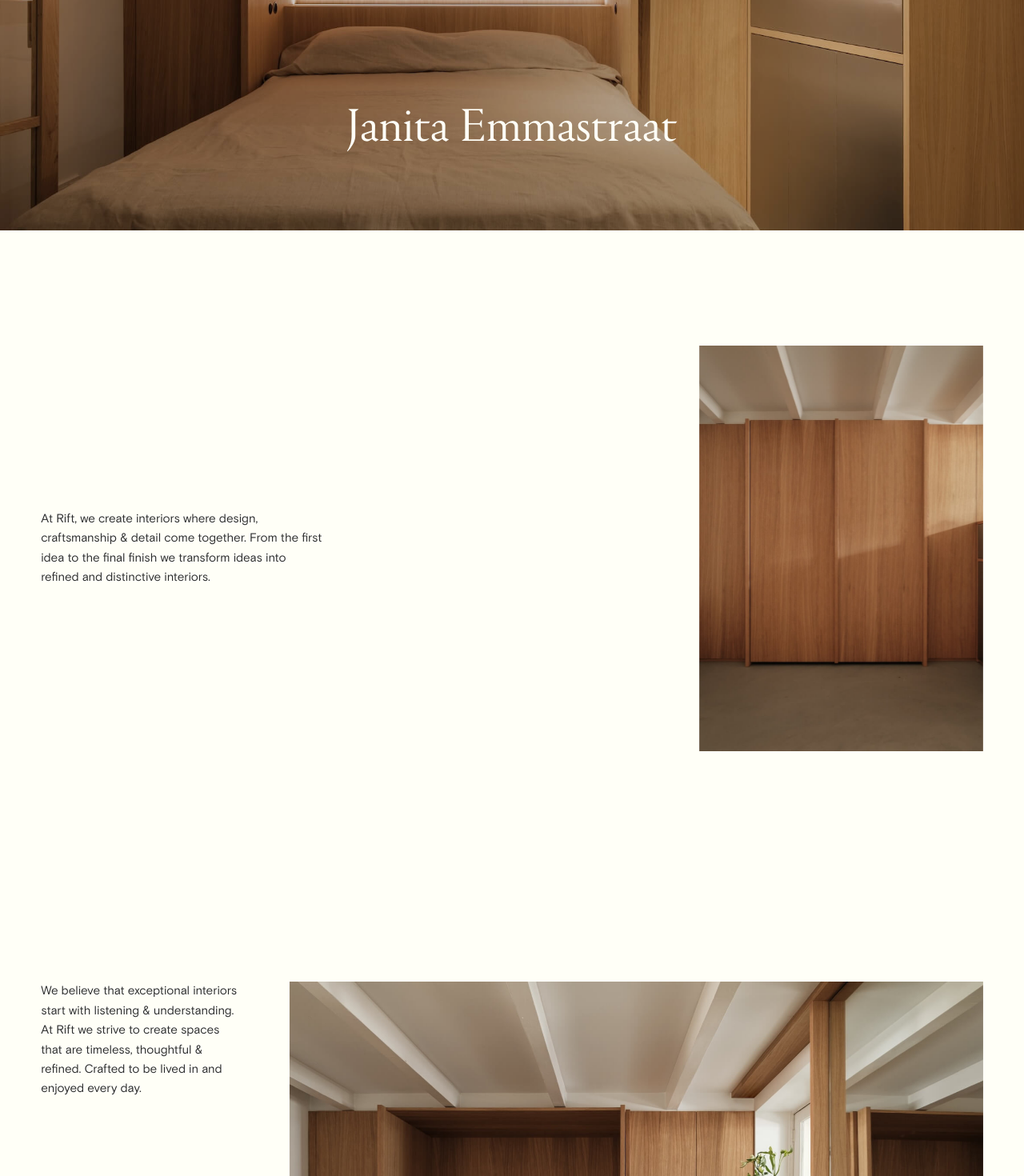
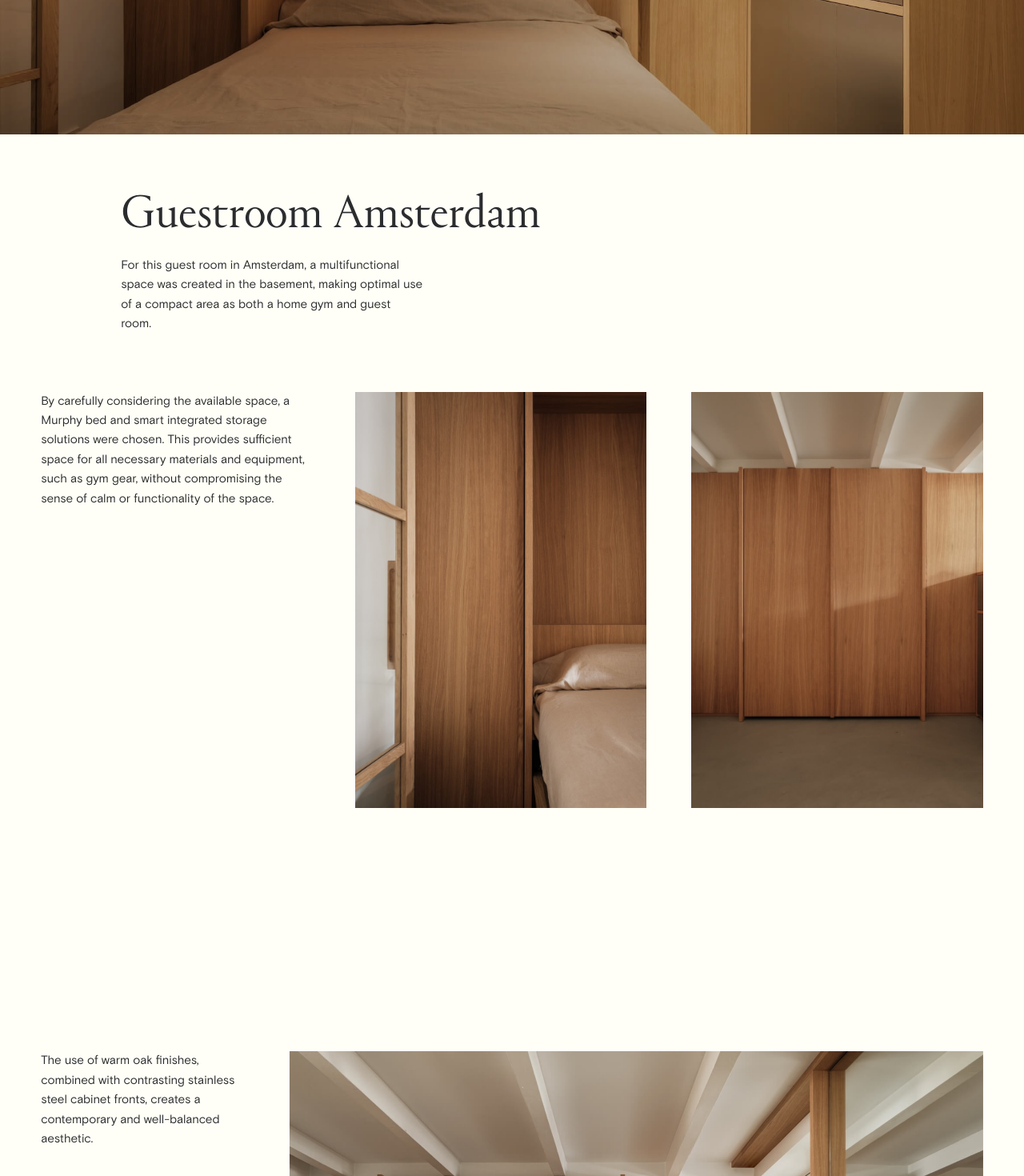
Before and after one commit to Leonvdk/Rift, a Next.js app in the folder apps/web/: page /projects/1 in a window 1280 px wide. Shown: the part 480-1950 px from the top of the page at 80% size. Built offline with nearby package versions, Linux system fonts and the light colour scheme; a web font is replaced by a local one.

Commit message:
pre presentation

```diff
--- a/apps/web/app/contact/page.tsx
+++ b/apps/web/app/contact/page.tsx
@@ -1,11 +1,16 @@
 "use client"
 
 import Image from "next/image"
+import { useState } from "react"
 import { FadeIn } from "@/components/fade-in"
 
 import contactImg from "@/public/images/rift-x-janita/Tom Bremer_Rift x Janita_Emmastraat_HR-6.jpg"
 
+type FormStatus = "idle" | "success" | "error"
+
 export default function ContactPage() {
+  const [status, setStatus] = useState<FormStatus>("idle")
+
   return (
     <section className="py-16 md:py-24 lg:py-28">
       <div className="rift-container">
@@ -55,6 +60,7 @@ export default function ContactPage() {
                   />
                 </div>
 
+                {status !== "success" && (
                   <button
                     type="submit"
                     className="group -mt-4 inline-flex cursor-pointer items-center gap-2 self-start text-[clamp(0.938rem,1.1vw,1.125rem)] font-medium leading-relaxed transition-opacity duration-300 hover:opacity-60"
@@ -67,8 +73,47 @@ export default function ContactPage() {
                       &rarr;
                     </span>
                   </button>
+                )}
+
+                <div
+                  aria-live="polite"
+                  className={`-mt-4 text-[clamp(0.938rem,1.1vw,1.125rem)] leading-relaxed transition-opacity duration-500 ${
+                    status === "idle" ? "h-0 opacity-0" : "opacity-100"
+                  } ${status === "error" ? "text-[#a64040]" : ""}`}
+                >
+                  {status === "success" &&
+                    "Thank you — your message has been sent."}
+                  {status === "error" &&
+                    "Something went wrong. Please try again or email us directly."}
+                </div>
               </form>
             </FadeIn>
+
+            {/* TEMPORARY — state testing */}
+            <div className="mt-10 flex gap-4 border-t border-aubergine/20 pt-6 text-xs uppercase tracking-[0.15em]">
+              <span className="opacity-50">Test states:</span>
+              <button
+                type="button"
+                onClick={() => setStatus("idle")}
+                className="cursor-pointer underline-offset-4 hover:underline"
+              >
+                Idle
+              </button>
+              <button
+                type="button"
+                onClick={() => setStatus("success")}
+                className="cursor-pointer underline-offset-4 hover:underline"
+              >
+                Success
+              </button>
+              <button
+                type="button"
+                onClick={() => setStatus("error")}
+                className="cursor-pointer underline-offset-4 hover:underline"
+              >
+                Error
+              </button>
+            </div>
           </div>
 
           {/* ── Right column — portrait image ── */}
--- a/apps/web/app/layout.tsx
+++ b/apps/web/app/layout.tsx
@@ -69,7 +69,7 @@ const basisGrotesque = localFont({
 export const metadata: Metadata = {
   title: "Rift — Interior, Craft & Design",
   description:
-    "At Rift, we create interiors where design, craftsmanship & detail come together. From the first idea to the final finish we transform ideas into refined and distinctive interiors.",
+    "At Rift, we create interiors where design, craftsmanship and attention to detail come together as one. From the first sketch to final realization, we transform ideas into refined and distinctive spaces where form and function converge.",
 }
 
 export default function RootLayout({
--- a/apps/web/app/page.tsx
+++ b/apps/web/app/page.tsx
@@ -45,9 +45,15 @@ export default function HomePage() {
             <div className="md:col-span-1">
               <FadeIn direction="up" delay={150}>
                 <p className="text-[clamp(0.938rem,1.1vw,1.125rem)] font-normal leading-relaxed">
-                  At Rift, we create interiors where design, craftsmanship &amp;
-                  detail come together. From the first idea to the final finish
-                  we transform ideas into refined and distinctive interiors.
+                  At Rift, we create interiors where design, craftsmanship and
+                  attention to detail come together as one. From the first
+                  sketch to final realization, we transform ideas into refined
+                  and distinctive spaces where form and function converge.
+                </p>
+                <p className="mt-6 text-[clamp(0.938rem,1.1vw,1.125rem)] font-normal leading-relaxed">
+                  Each interior is defined by a strong design vision, refined
+                  materials and meticulous finishing down to the smallest
+                  details.
                 </p>
               </FadeIn>
             </div>
@@ -78,10 +84,10 @@ export default function HomePage() {
               <div>
                 <FadeIn direction="up">
                   <p className="text-[clamp(0.938rem,1.1vw,1.125rem)] font-normal leading-relaxed">
-                    We believe that exceptional interiors start with listening
-                    &amp; understanding. At Rift we strive to create spaces that
-                    are timeless, thoughtful &amp; refined. Crafted to be lived
-                    in and enjoyed every day.
+                    We believe exceptional interiors begin with listening and
+                    understanding. At Rift, we create spaces that are timeless,
+                    thoughtful and balanced. Crafted to be lived in and
+                    enjoyed, every day.
                   </p>
                 </FadeIn>
                 <FadeIn direction="up" delay={150}>
--- a/apps/web/app/projects/[slug]/page.tsx
+++ b/apps/web/app/projects/[slug]/page.tsx
@@ -17,7 +17,7 @@ export default async function ProjectPage({
   return (
     <>
       {/* ── Hero — full bleed, same as home ── */}
-      <section className="relative h-[75vh] min-h-[480px] overflow-hidden bg-aubergine md:h-[85vh]">
+      <section className="relative h-[75vh] min-h-[480px] overflow-hidden bg-aubergine md:h-[70vh]">
         <Image
           src={heroImg}
           alt={`${title} — project overview`}
@@ -28,38 +28,45 @@ export default async function ProjectPage({
         />
         <div className="absolute inset-0 bg-black/20" />
 
-        <div className="relative z-10 flex h-full flex-col items-center justify-end pb-14 text-cream md:pb-20 lg:pb-24">
+        <div className="relative z-10 flex h-full flex-col items-center justify-end pb-14 text-cream md:pb-20 lg:pb-24 md:hidden">
           <FadeIn direction="fade" delay={300}>
             <h1 className="font-serif text-[clamp(2.25rem,5vw,3.75rem)] font-light leading-none">
-              Janita Emmastraat
+              Guestroom Amsterdam
             </h1>
           </FadeIn>
         </div>
       </section>
 
-      {/* ── Text + two images — text left, images right ── */}
-      <section className="py-20 md:py-28 lg:py-36">
+      {/* ── Title + intro text ── */}
+      <section className="pt-10 md:pt-14 lg:pt-18">
         <div className="rift-container">
-          <div className="grid grid-cols-1 gap-8 md:grid-cols-3 md:gap-10 lg:gap-14">
-            {/* Text block — left */}
-            <div className="flex items-center">
-              <div>
+          <div className="lg:ml-[100px]">
             <FadeIn direction="up">
-                  <p className="text-[clamp(0.938rem,1.1vw,1.125rem)] font-normal leading-relaxed">
-                    At Rift, we create interiors where design, craftsmanship
-                    &amp; detail come together. From the first idea to the final
-                    finish we transform ideas into refined and distinctive
-                    interiors.
+              <h1 className="mb-3 hidden font-serif text-[clamp(2.25rem,5vw,3.75rem)] font-light leading-none md:block md:mb-4 lg:mb-5">
+                Guestroom Amsterdam
+              </h1>
+            </FadeIn>
+            <FadeIn direction="up" delay={100}>
+              <p className="max-w-[35%] text-[clamp(0.938rem,1.1vw,1.125rem)] font-normal leading-relaxed">
+                For this guest room in Amsterdam, a multifunctional space was
+                created in the basement, making optimal use of a compact area as
+                both a home gym and guest room.
               </p>
             </FadeIn>
           </div>
         </div>
+      </section>
 
+      {/* ── Text wraps around a floated image pair on desktop ── */}
+      <section className="pt-10 pb-20 md:pt-14 md:pb-28 lg:pt-18 lg:pb-36">
+        <div className="rift-container">
+          {/* Floated image pair — on desktop floats right, text wraps around */}
+          <FadeIn
+            direction="up"
+            className="mb-8 flex gap-4 md:float-right md:mb-4 md:ml-10 md:w-2/3 md:gap-10 lg:ml-14 lg:gap-14"
+          >
             {/* Image 1 — hidden on mobile */}
-            <FadeIn
-              direction="side"
-              className="relative hidden aspect-[7/10] md:block"
-            >
+            <div className="relative hidden aspect-[7/10] flex-1 md:block">
               <Image
                 src={imgLeft}
                 alt={`${title} — interior view`}
@@ -67,10 +74,9 @@ export default async function ProjectPage({
                 placeholder="blur"
                 className="object-cover"
               />
-            </FadeIn>
-
+            </div>
             {/* Image 2 — always visible */}
-            <FadeIn direction="side" delay={100} className="relative aspect-[7/10]">
+            <div className="relative aspect-[7/10] flex-1">
               <Image
                 src={imgRight}
                 alt={`${title} — furniture detail`}
@@ -78,8 +84,20 @@ export default async function ProjectPage({
                 placeholder="blur"
                 className="object-cover"
               />
+            </div>
           </FadeIn>
-          </div>
+
+          <FadeIn direction="up">
+            <p className="text-[clamp(0.938rem,1.1vw,1.125rem)] font-normal leading-relaxed">
+              By carefully considering the available space, a Murphy bed and
+              smart integrated storage solutions were chosen. This provides
+              sufficient space for all necessary materials and equipment, such
+              as gym gear, without compromising the sense of calm or
+              functionality of the space.
+            </p>
+          </FadeIn>
+
+          <div className="clear-both" />
         </div>
       </section>
 
@@ -90,10 +108,9 @@ export default async function ProjectPage({
             <div className="md:col-span-1">
               <FadeIn direction="up" delay={150}>
                 <p className="text-[clamp(0.938rem,1.1vw,1.125rem)] font-normal leading-relaxed">
-                  We believe that exceptional interiors start with listening
-                  &amp; understanding. At Rift we strive to create spaces that
-                  are timeless, thoughtful &amp; refined. Crafted to be lived in
-                  and enjoyed every day.
+                  The use of warm oak finishes, combined with contrasting
+                  stainless steel cabinet fronts, creates a contemporary and
+                  well-balanced aesthetic.
                 </p>
               </FadeIn>
             </div>
--- a/apps/web/app/projects/page.tsx
+++ b/apps/web/app/projects/page.tsx
@@ -10,7 +10,7 @@ import img5 from "@/public/images/rift-x-janita/Tom Bremer_Rift x Janita_Emmastr
 import img6 from "@/public/images/rift-x-janita/Tom Bremer_Rift x Janita_Emmastraat_HR-14.jpg"
 
 const projects = [
-  { slug: "janita-emmastraat", title: "Janita Emmastraat", image: img1 },
+  { slug: "guestroom-amsterdam", title: "Guestroom Amsterdam", image: img1 },
   { slug: "villa-bergen", title: "Villa Bergen", image: img2 },
   { slug: "studio-haarlem", title: "Studio Haarlem", image: img3 },
   { slug: "woning-alkmaar", title: "Woning Alkmaar", image: img4 },
```
Also changed, not shown: apps/web/app/process/page.tsx (+30 -77 lines). Lines whose indentation alone changed are shown as unchanged.
